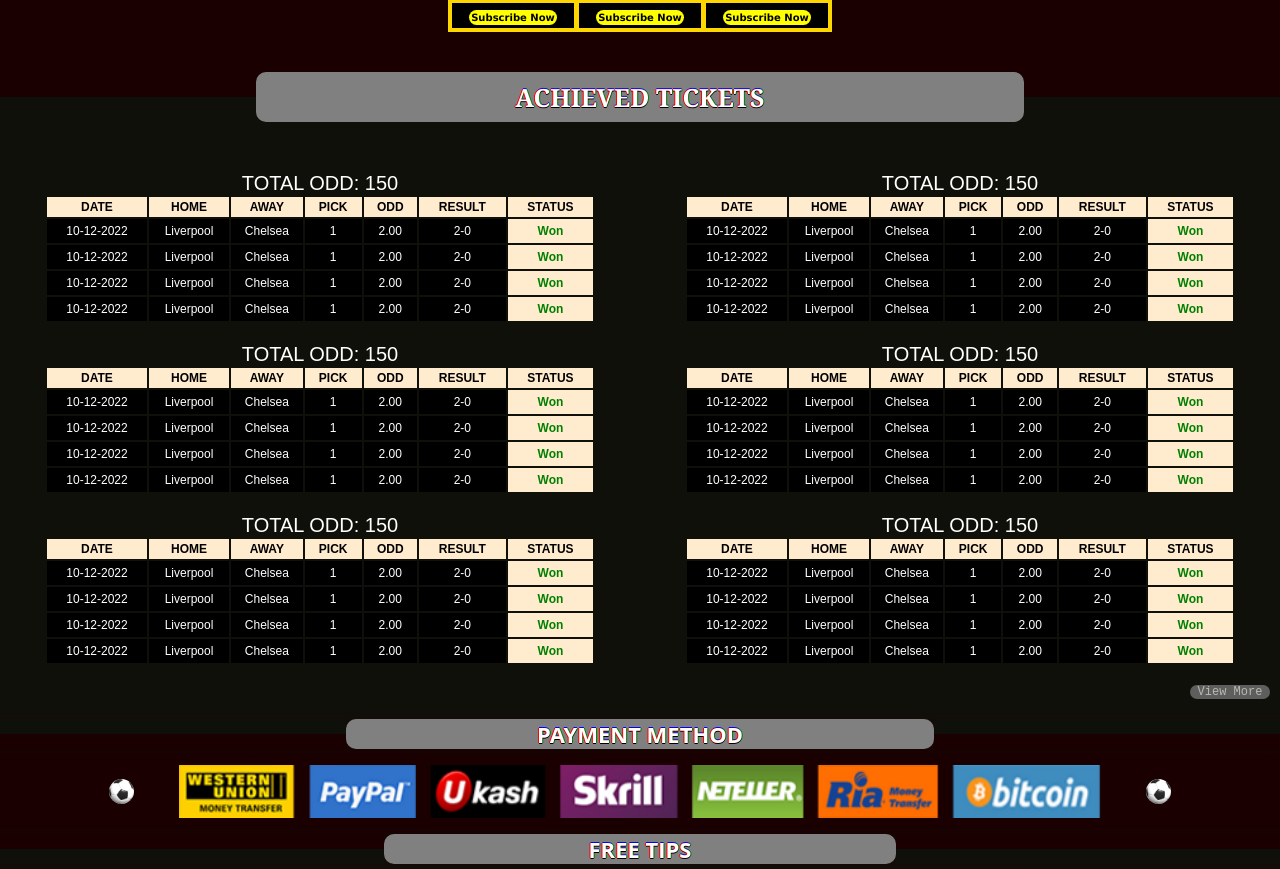
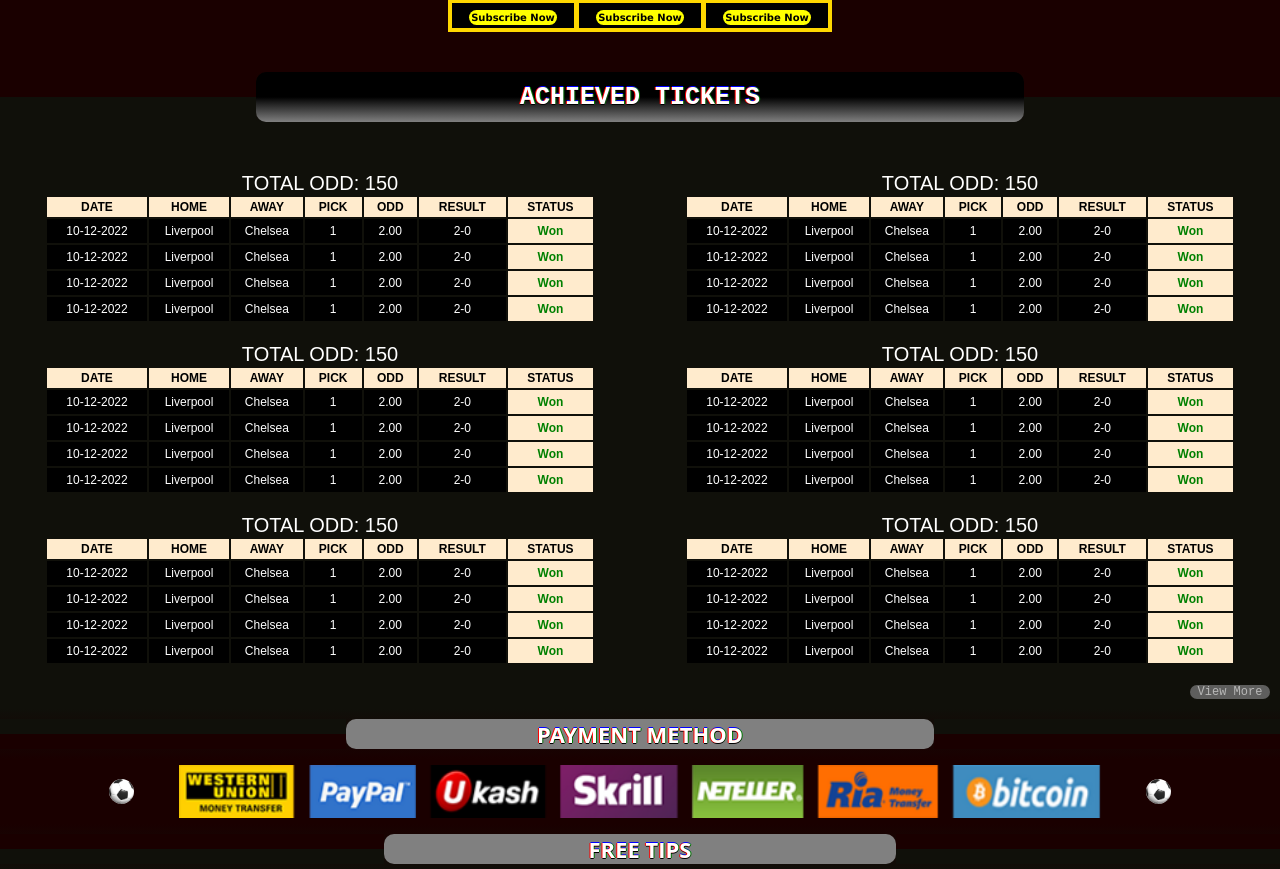
Before and after one commit to peterbuwa/isgood, a plain HTML site: page index.html in a window 1280 px wide. Shown: the part 2126-2995 px from the top of the page. Drawn offline with Linux system fonts and the light colour scheme.

Commit message:
eight commit

```diff
--- a/mygoodwork.css
+++ b/mygoodwork.css
@@ -154,7 +154,7 @@
 .container-nine-wrapper, .container-nine {height:50px;width:100%; }
 .container-nine-wrapper {background-image:linear-gradient( rgb(26, 0, 0),  hsl(60, 23%, 5%));}
 .container-nine-background {width:10%; height:100%;}
-.container-nine-content {color: white;font-family: Georgia, 'Times New Roman', Times, serif;text-shadow: -1px 0 red, 0 1px black, 1px 0 green, 0 -1px blue; width:80%; border-radius: 10px; height:100%;background-color: gray; display: flex; justify-content: center; align-items: center;}
+.container-nine-content {color: white;font-family: 'Courier New', Courier, monospace;text-shadow: -1px 0 red, 0 1px black, 1px 0 green, 0 -1px blue; width:80%; border-radius: 10px; height:100%; background-image: linear-gradient(black,black, gray);; display: flex; justify-content: center; align-items: center;}
 .container-nine {display: flex;}
 .container-nine-content h2 {font-size: 25px;}
 .container-nine .container-nine-background-one, .container-nine .container-nine-background-two {width:100%; height:50%;}
```
